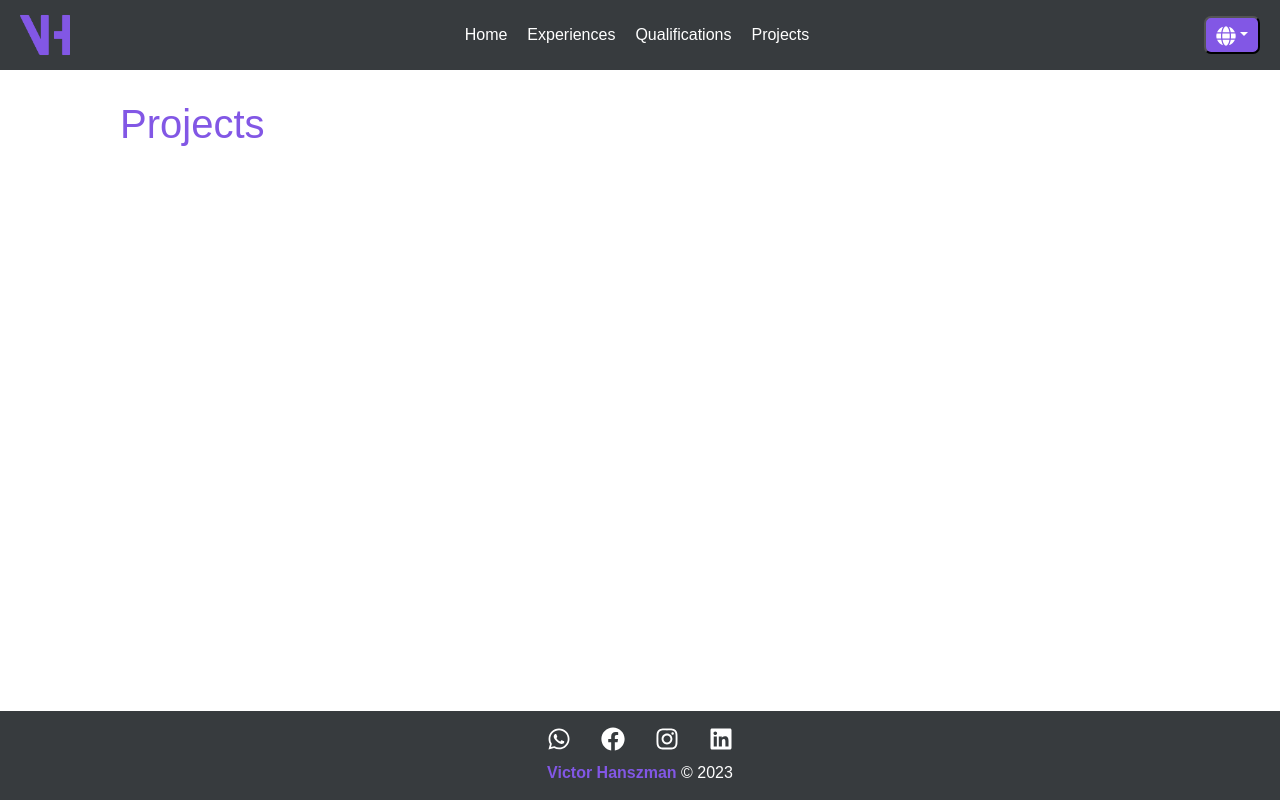
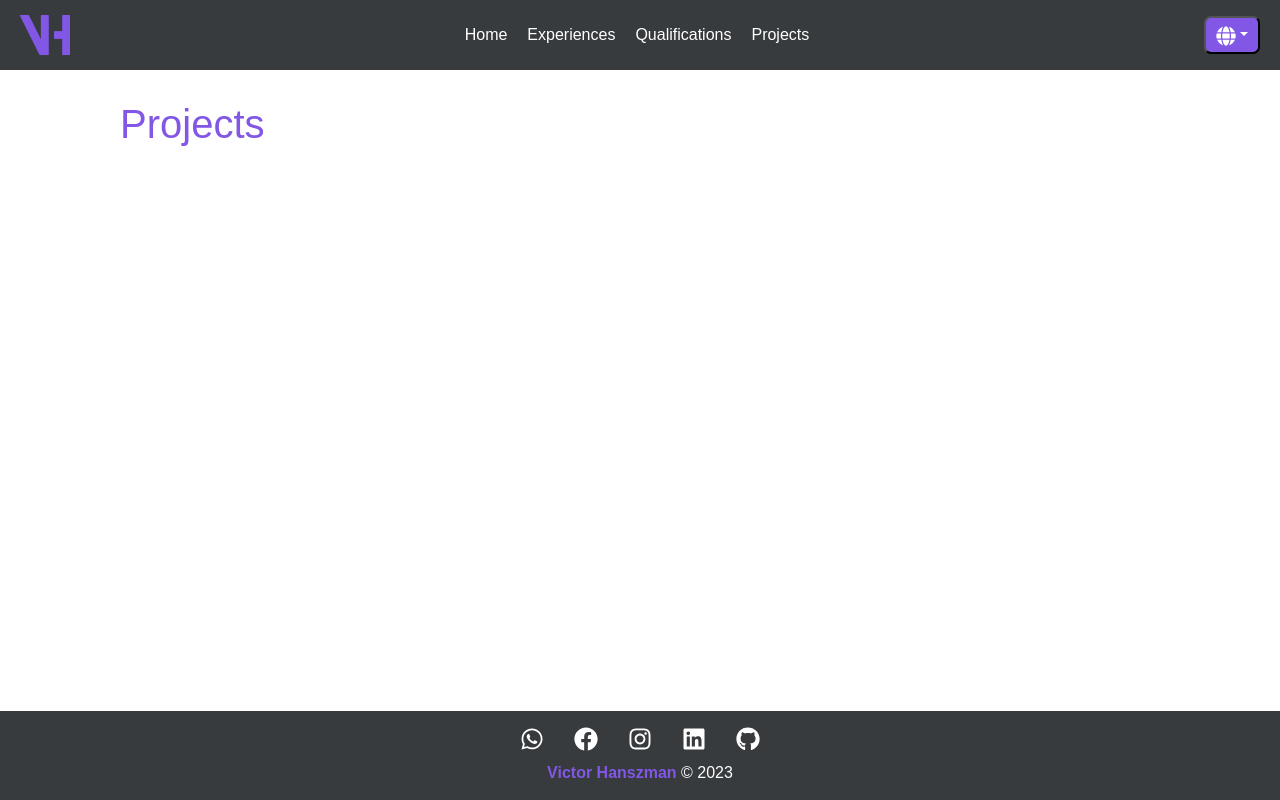
Before and after one commit to Hanszman/victor_hanszman_portfolio, a React (Create React App) app: page /projects in a window 1280 px wide. Built offline with nearby package versions, Linux system fonts and the light colour scheme; some icons are missing.

Commit message:
inclusão do link para o github nas redes

```diff
--- a/src/components/layout/footer/Footer.js
+++ b/src/components/layout/footer/Footer.js
@@ -1,7 +1,7 @@
 // Imports
 import './Footer.css';
 import { Link } from 'react-router-dom';
-import { FaWhatsapp, FaFacebook, FaInstagram, FaLinkedin } from 'react-icons/fa';
+import { FaWhatsapp, FaFacebook, FaInstagram, FaLinkedin, FaGithub } from 'react-icons/fa';
 
 // Component
 function Footer() {
@@ -28,6 +28,11 @@ function Footer() {
                         <FaLinkedin/>
                     </a>
                 </li>
+                <li>
+                    <a href='https://github.com/Hanszman' target='_blank' rel="noreferrer">
+                        <FaGithub/>
+                    </a>
+                </li>
             </ul>
             <p className='copyRight'>
                 <Link to='/'>
```
